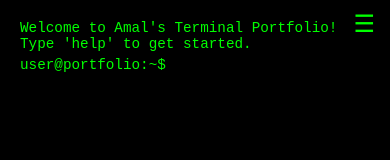
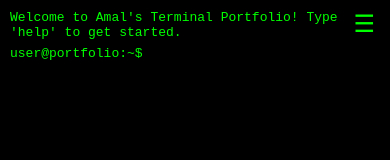
Before and after one commit to Amal-kphilip/Terminal-portfolio, a plain HTML site: page index.html in a window 390 px wide. Drawn offline with Linux system fonts and the light colour scheme.

Commit message:
Mobile responsive

```diff
--- a/styles.css
+++ b/styles.css
@@ -1,14 +1,14 @@
 :root {
   --text-color: #00ff00;
   --bg-color: black;
-  --font-size: 1.1em; /* 🔼 Default text size slightly increased */
+  --font-size: 1.1em;
 }
 
 body {
   background-color: var(--bg-color);
   color: var(--text-color);
   font-family: monospace;
-  font-size: var(--font-size); /* 🆕 */
+  font-size: var(--font-size);
   margin: 0;
   padding: 0;
   height: 100vh;
@@ -16,24 +16,32 @@ body {
 }
 
 .terminal {
-  padding: 20px;
+  padding: 15px;
   height: 100%;
   box-sizing: border-box;
   overflow-y: auto;
+  display: flex;
+  flex-direction: column;
+  justify-content: flex-start;
 }
 
 .line {
-  display: block;
-  margin-bottom: 5px;
+  margin-bottom: 6px;
   white-space: pre-wrap;
+  word-break: break-word;
+  width: 100%;
 }
 
 .input-line {
   display: flex;
+  flex-wrap: wrap;
+  align-items: center;
+  gap: 5px;
 }
 
 .prompt {
   margin-right: 5px;
+  white-space: nowrap;
 }
 
 input {
@@ -41,9 +49,10 @@ input {
   border: none;
   color: var(--text-color);
   font-family: monospace;
-  font-size: var(--font-size); /* 🆕 */
+  font-size: var(--font-size);
   outline: none;
   flex-grow: 1;
+  min-width: 100px;
 }
 
 ::selection {
@@ -72,7 +81,7 @@ input {
   margin-top: 5px;
   position: absolute;
   right: 0;
-  min-width: 140px;
+  min-width: 150px;
 }
 
 .theme-dropdown div {
@@ -86,3 +95,23 @@ input {
 .theme-dropdown div:hover {
   background-color: #444;
 }
+
+/* ✅ Mobile-friendly tweaks */
+@media (max-width: 600px) {
+  :root {
+    --font-size: 1em;
+  }
+
+  .terminal {
+    padding: 10px;
+  }
+
+  .prompt {
+    margin-bottom: 3px;
+  }
+
+  .theme-dropdown {
+    right: 5px;
+    font-size: 13px;
+  }
+}
```
